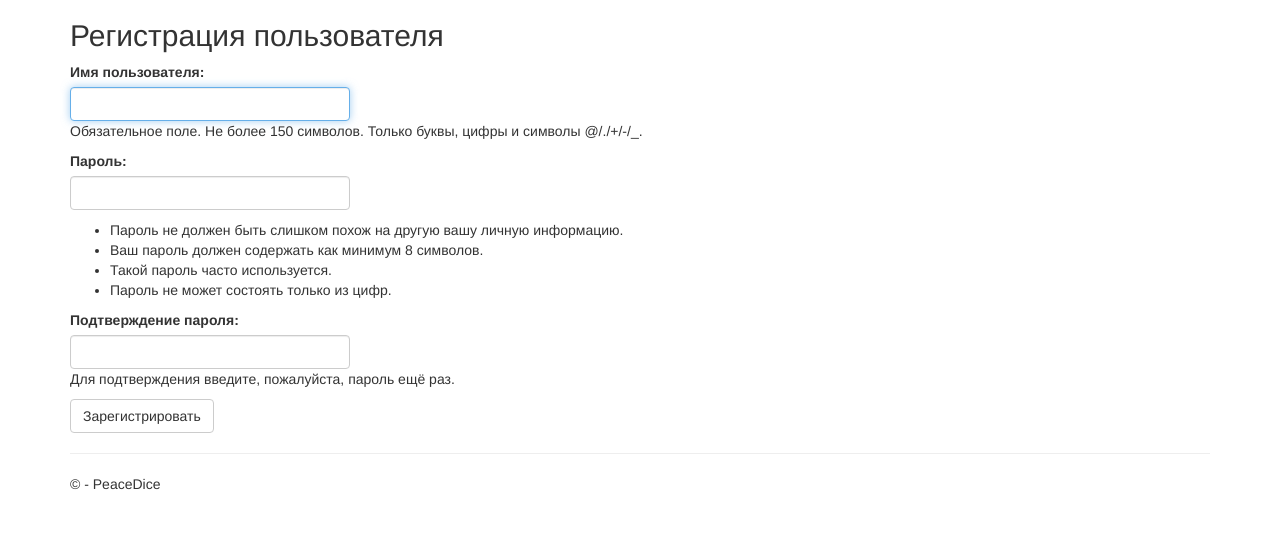
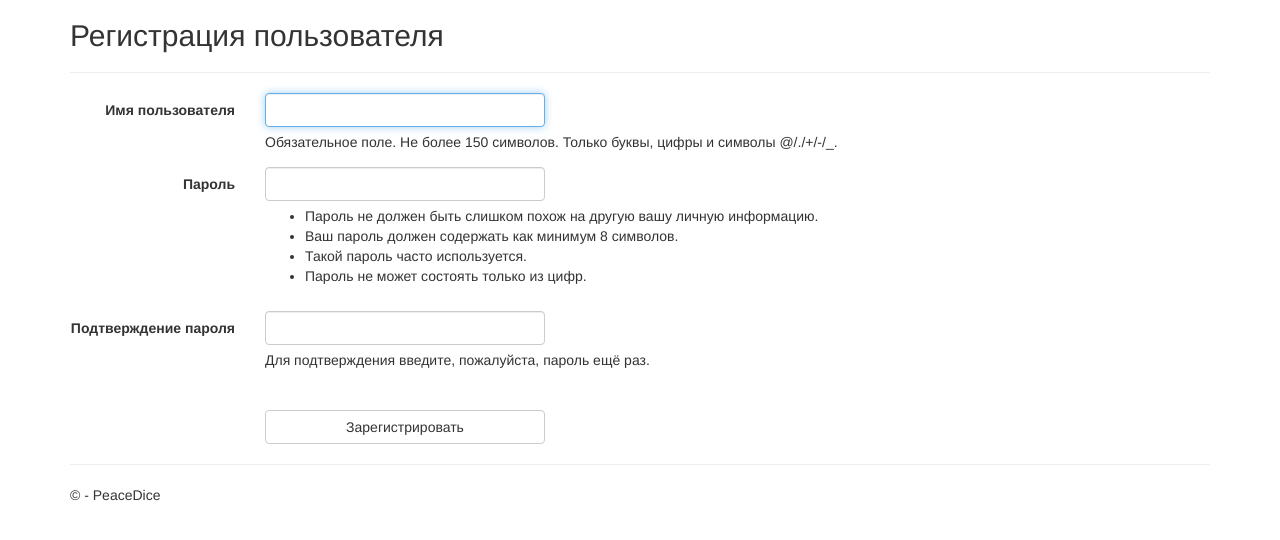
Before and after one commit to mrgick/web-course, a Django app: page /registration/ in a window 1280 px wide. Shown: the part 51-591 px from the top of the page. Run offline with Django 3.2, Linux system fonts and the light colour scheme; some libraries are stand-ins or nearby versions.

Commit message:
LAb 6. Add more ui to registration form.

```diff
--- a/app/templates/app/registration.html
+++ b/app/templates/app/registration.html
@@ -3,15 +3,34 @@
 {% block content %}
 
 <h2>Регистрация пользователя</h2>
+<hr>
+<form method="POST" action="{% url 'registration' %}" class="form-horizontal">
+    {% csrf_token %}
 
-<form method="POST"> {% csrf_token %}
-
-    <div>
-
-        {{ form.as_p}}
-
-        <button type="submit" class="save btn btn-default"> Зарегистрировать </button>
-
+    {% for field in form %}
+    <div class="form-group">
+        <label for="{{ field.id_for_label }}" class="col-md-2 control-label" title="{{ field.label }}">
+            {{field.label}}
+        </label>
+        <div class="col-md-8">
+            <div>
+                <div>
+                    {{ field }}
+                </div>
+                <div style="margin-top: 5px;">
+                    {{ field.help_text }}
+                </div>
+            </div>
+            {%if field.errors %}
+            <label style="color:rgb(168, 24, 24);margin-bottom:-10px;margin-top:5px;">{{field.errors}}</label>
+            {%endif%}
+        </div>
+    </div>
+    {% endfor %}
+    <div class="form-group" style="margin-top: 40px;">
+        <div class="col-md-offset-2 col-md-8">
+            <input type="submit" value="Зарегистрировать" class="btn btn-default" style="width:100%;" />
+        </div>
     </div>
 
 </form>
```
